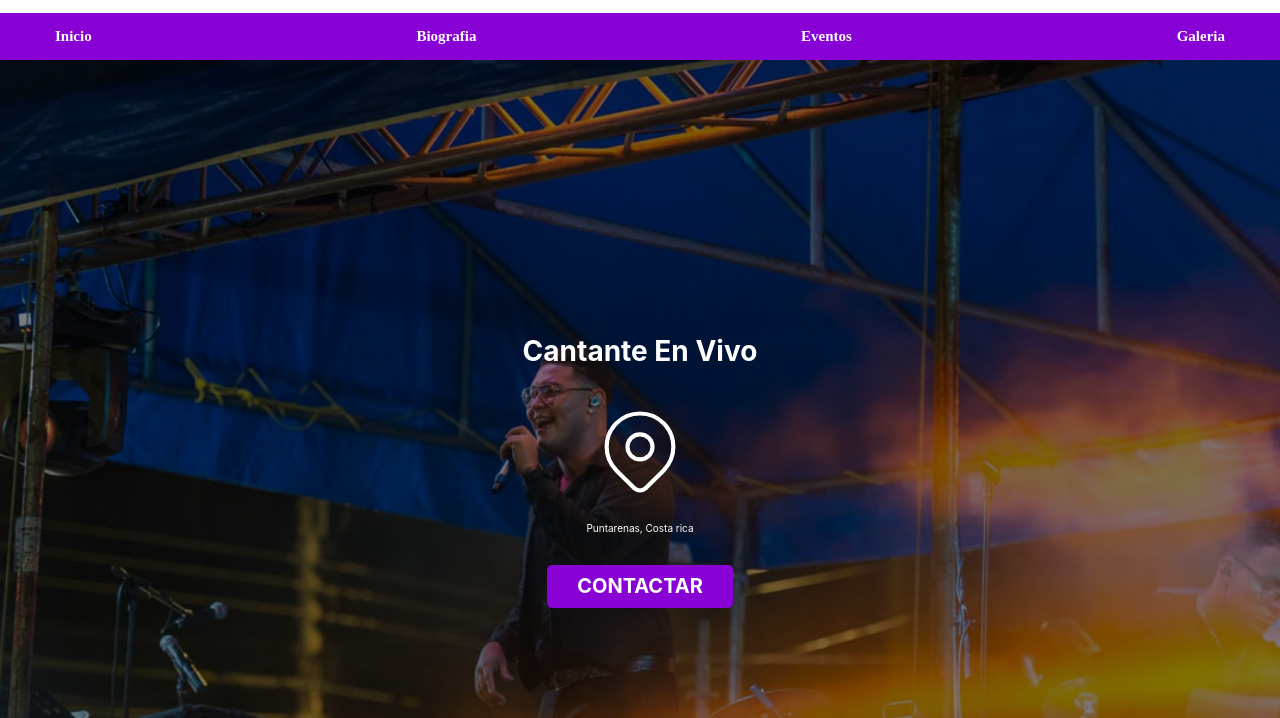
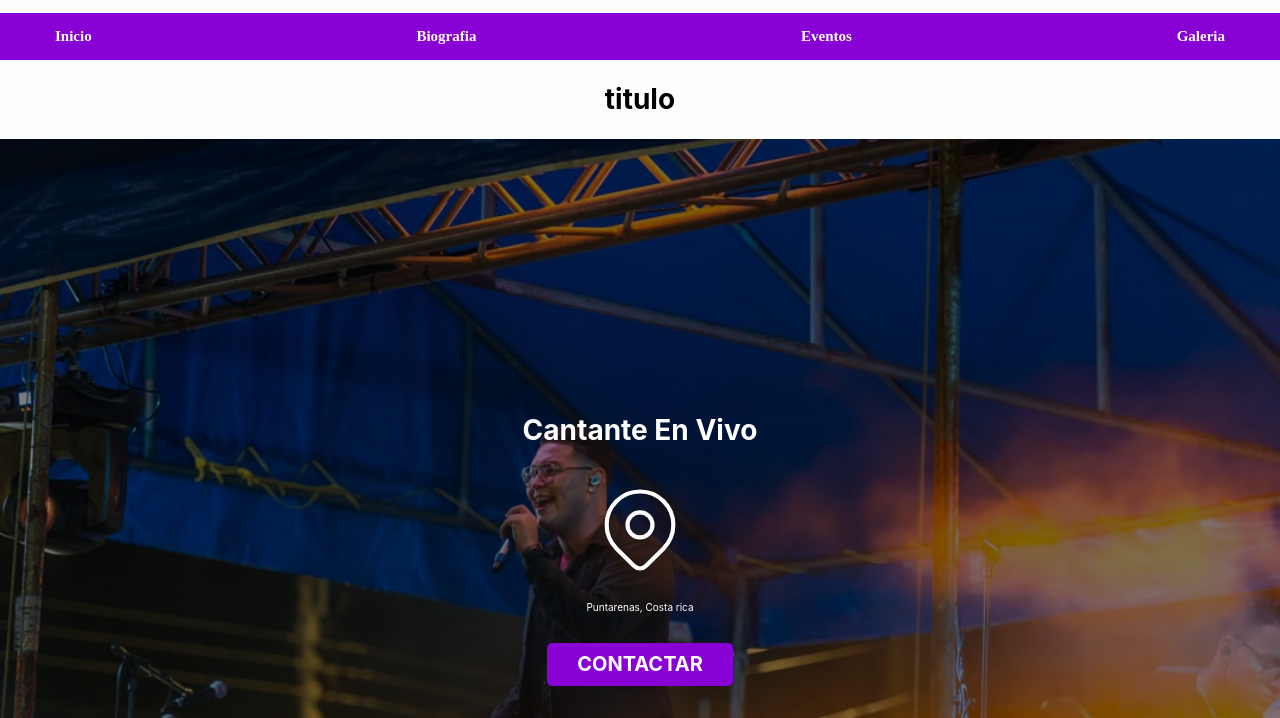
Before and after one commit to PabloGomezCr/pablo-gomez-web, a plain HTML site: page index.html in a window 1280 px wide. Shown: the part 82-800 px from the top of the page. Drawn offline with Linux system fonts and the light colour scheme.

Commit message:
Agregamos titulo

```diff
--- a/index.html
+++ b/index.html
@@ -30,6 +30,7 @@
 
 
 
+    <H2>titulo</H2>
 
 
     <section class="hero">
```
